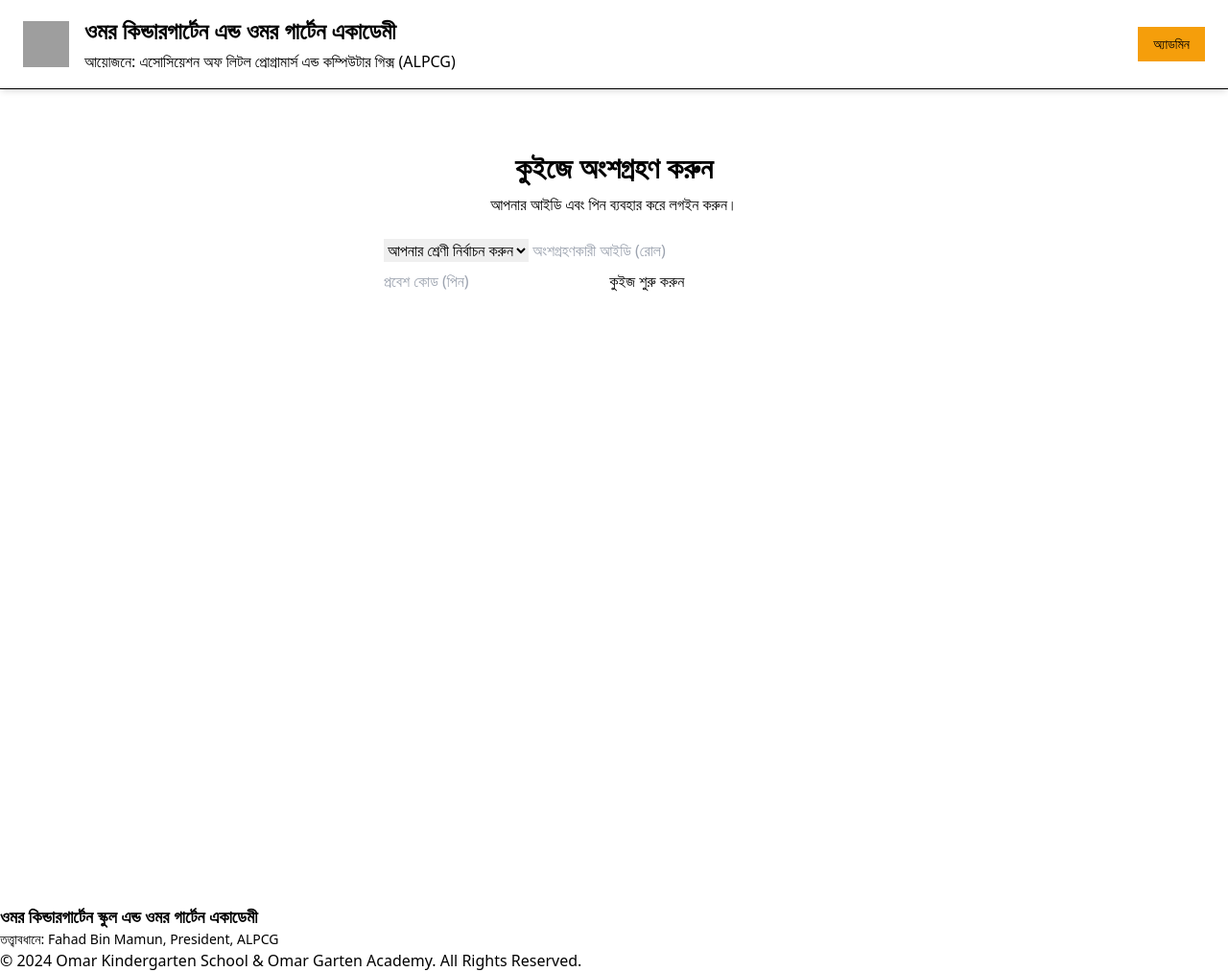
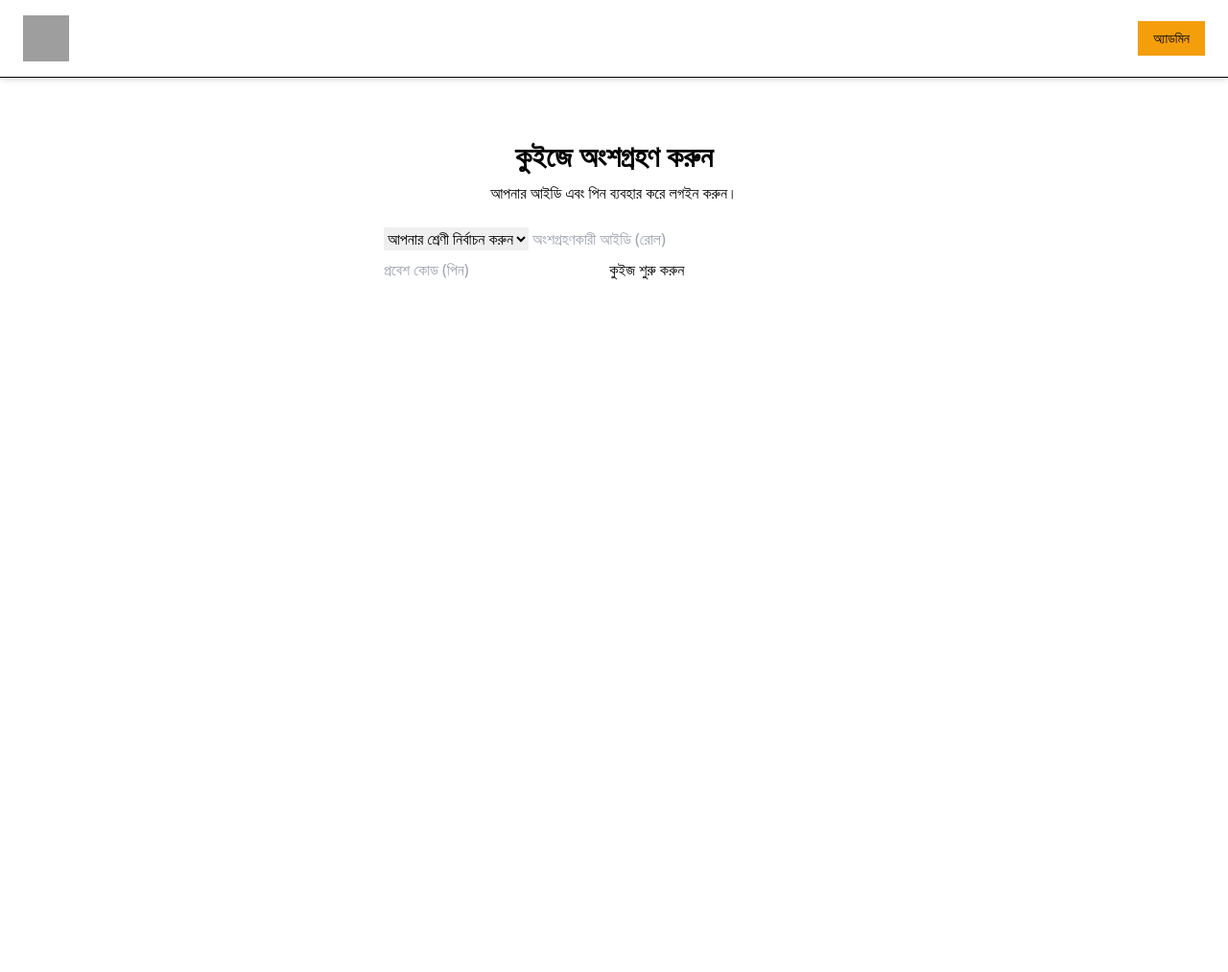
Before and after one commit to nmtests/p1, a Flask app: page / in a window 1280 px wide. Shown: the whole page at 96% size. After the commit the page ends 292 px from the top, so only its background shows below. Run offline with Flask 3, Linux system fonts and the light colour scheme; parts of the project's set-up code (start-up, migrations or seed data) failed here and were passed over; some libraries are stand-ins or nearby versions; some web fonts are replaced; grey boxes are pictures that could not be loaded.

Commit message:
Update index.html

```diff
--- a/templates/index.html
+++ b/templates/index.html
@@ -5,85 +5,39 @@
     <meta name="viewport" content="width=device-width, initial-scale=1.0">
     <link rel="shortcut icon" href="{{ url_for('static', filename='favicon.ico') }}" type="image/x-icon">
     <title>ওমর কিন্ডারগার্টেন স্কুল - কুইজ পোর্টাল</title>
-
     <script src="https://cdn.tailwindcss.com"></script>
     <link href="https://fonts.googleapis.com/css2?family=Hind+Siliguri:wght@400;500;600;700&family=Tiro+Bangla:wght@400;700&display=swap" rel="stylesheet">
     <script src="https://cdn.jsdelivr.net/npm/chart.js@3.9.1/dist/chart.min.js"></script>
-
     <link rel="stylesheet" href="{{ url_for('static', filename='css/style.css') }}">
 </head>
 <body class="antialiased">
-
-    <!-- Loader and Header (Unchanged) -->
     <div id="loader" class="loader-backdrop" style="display: none;"><div class="loader"></div></div>
     <header class="py-4 px-6 flex justify-between items-center border-b border-[var(--border)] bg-[var(--foreground)] sticky top-0 z-30 shadow-md">
         <div class="flex items-center gap-4">
             <img id="schoolLogo" src="https://i.postimg.cc/sDgPX0zb/school-logo.png" alt="School Logo" class="h-12 w-12">
             <div>
-                <h1 id="portalTitleNav" class="text-lg md:text-2xl title-font text-[var(--accent)] font-bold">ওমর কিন্ডারগার্টেন এন্ড ওমর গার্টেন একাডেমী</h1>
-                <p id="portalAnnouncement" class="text-xs md:text-base mt-1 text-[var(--text-secondary)]">আয়োজনে: এসোসিয়েশন অফ লিটল প্রোগ্রামার্স এন্ড কম্পিউটার গিক্স (ALPCG)</p>
+                <h1 id="portalTitleNav" class="text-lg md:text-2xl title-font text-[var(--accent)] font-bold"></h1>
+                <p id="portalAnnouncement" class="text-xs md:text-base mt-1 text-[var(--text-secondary)]"></p>
             </div>
         </div>
         <div class="flex items-center gap-2 md:gap-4">
-            <div id="theme-switcher-container"></div>
-            <span id="userGreeting" class="text-slate-600 font-bold mr-2 hidden md:inline-block"></span>
+            <span id="userGreeting" class="font-bold mr-2 hidden md:inline-block"></span>
             <button id="logoutButton" class="action-button !w-auto !text-sm !py-2 !px-4 hidden !bg-red-500 hover:!bg-red-600">লগআউট</button>
             <button id="adminLoginButton" class="action-button !w-auto !text-sm !py-2 !px-4 !bg-amber-500 hover:!bg-amber-600">অ্যাডমিন</button>
-            <button id="hamburgerMenu" class="md:hidden p-2 rounded-md hover:bg-gray-200 dark:hover:bg-gray-700">
-                <svg xmlns="http://www.w3.org/2000/svg" width="24" height="24" viewBox="0 0 24 24"><line x1="3" y1="12" x2="21" y2="12"></line><line x1="3" y1="6" x2="21" y2="6"></line><line x1="3" y1="18" x2="21" y2="18"></line></svg>
-            </button>
         </div>
     </header>
 
     <main class="min-h-screen">
-        <!-- Student Login View -->
         <div id="studentLoginView" class="view container max-w-lg mx-auto p-4 mt-12"></div>
-
-        <!-- Student Dashboard View -->
-        <div id="studentDashboardView" class="view container max-w-6xl mx-auto p-4 mt-8">
-            <div class="flex border-b border-[var(--border)] mb-6">
-                <button data-tab="activeQuizzes" class="student-tab-button tab-button active">সক্রিয় কুইজ</button>
-                <button data-tab="myResults" class="student-tab-button tab-button">আমার ফলাফল</button>
-                <button data-tab="myBadges" class="student-tab-button tab-button">আমার ব্যাজ</button>
-                <button data-tab="leaderboard" class="student-tab-button tab-button">লিডারবোর্ড</button>
-            </div>
-            <div id="studentDashboardContent">
-                <div id="activeQuizzesContent" class="student-tab-content"></div>
-                <div id="myResultsContent" class="student-tab-content hidden"></div>
-                <div id="myBadgesContent" class="student-tab-content hidden"></div>
-                <div id="leaderboardContent" class="student-tab-content hidden"></div>
-            </div>
-        </div>
-
-        <!-- Quiz and Result Views -->
+        <div id="studentDashboardView" class="view container max-w-6xl mx-auto p-4 mt-8"></div>
         <div id="quizView" class="view container max-w-3xl mx-auto p-4 mt-8"></div>
         <div id="resultView" class="view container max-w-2xl mx-auto p-4 mt-8"></div>
-
-        <!-- Admin View -->
-        <div id="adminDashboardView" class="view">
-            <div class="admin-layout">
-                <aside id="adminSidebar" class="admin-sidebar"></aside>
-                <div id="adminMainContent" class="admin-main-content"></div>
-            </div>
-        </div>
+        <div id="adminDashboardView" class="view"></div>
     </main>
 
-    <!-- Footer (Unchanged) -->
-    <footer class="footer">
-        <div class="footer-content">
-            <div class="footer-info">
-                <h3 class="text-lg font-bold">ওমর কিন্ডারগার্টেন স্কুল এন্ড ওমর গার্টেন একাডেমী</h3>
-                <p class="text-sm">তত্ত্বাবধানে: Fahad Bin Mamun, President, ALPCG</p>
-                <p class="copyright">&copy; 2024 Omar Kindergarten School & Omar Garten Academy. All Rights Reserved.</p>
-            </div>
-            <div id="social-icons-container"></div>
-        </div>
-    </footer>
-
-    <!-- Modals Container -->
+    <footer class="footer"></footer>
     <div id="modals-container"></div>
 
-    <!-- Modular JavaScript Files -->
     <script src="{{ url_for('static', filename='js/api.js') }}"></script>
     <script src="{{ url_for('static', filename='js/ui.js') }}"></script>
     <script src="{{ url_for('static', filename='js/main.js') }}"></script>
```
